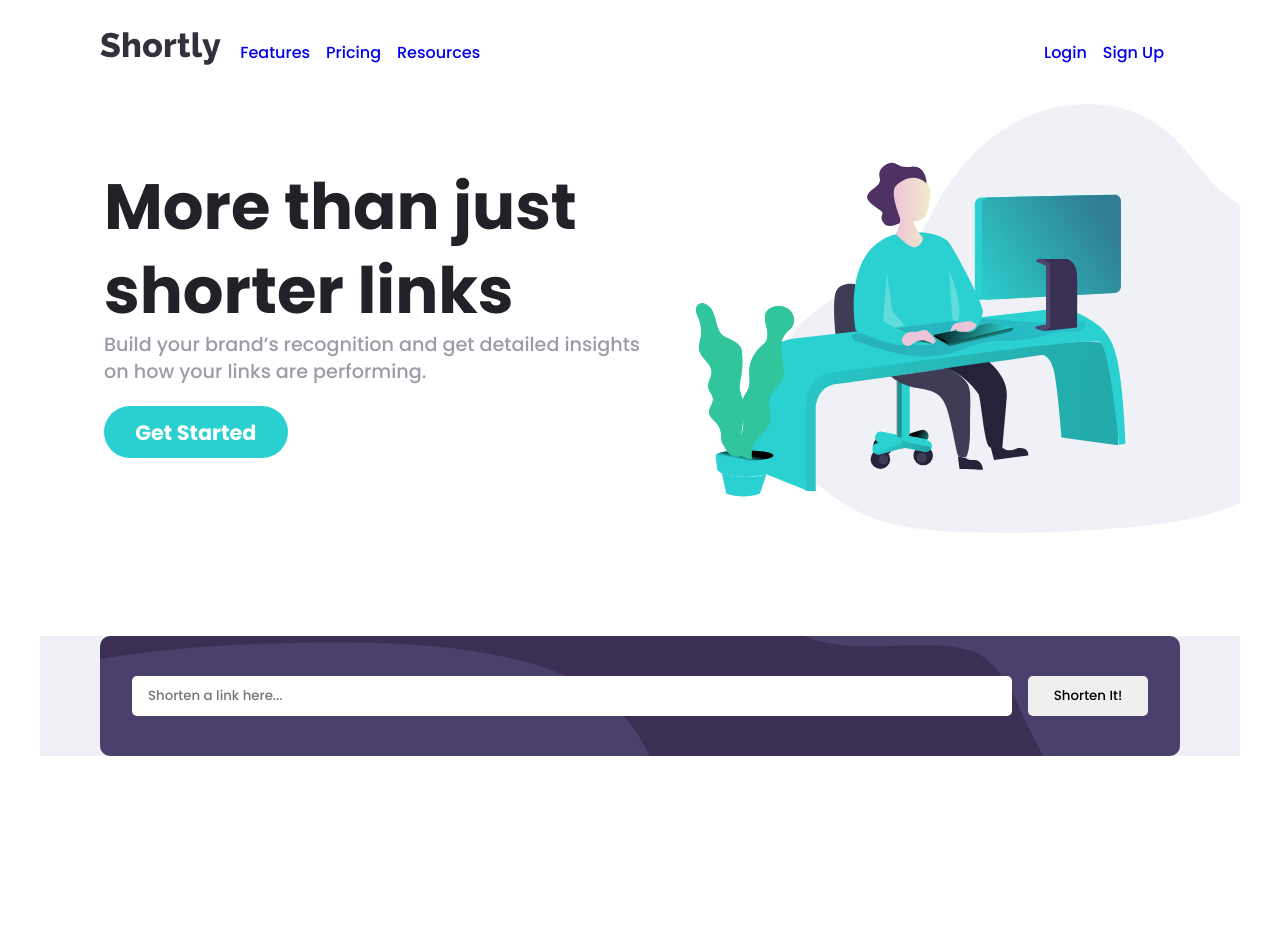
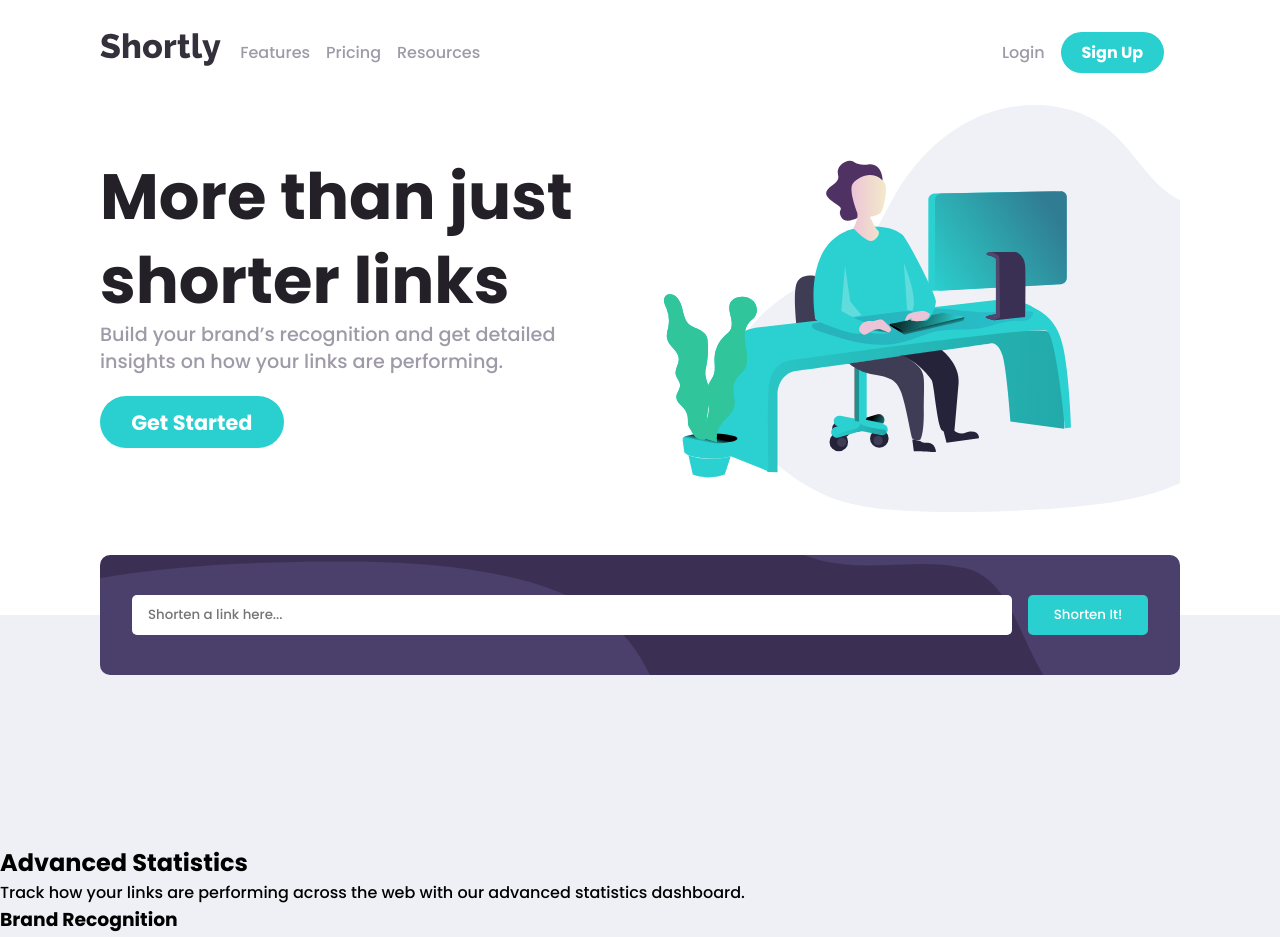
Before and after one commit to burakndmr/react-url-shorter, a React (Create React App) app: page / in a window 1280 px wide. Shown: the top 937 px of the page. Before the commit the page ends 800 px from the top, so only its background shows below. Built offline with nearby package versions, Linux system fonts and the light colour scheme.

Commit message:
fixed some issues and added styles

```diff
--- a/src/App.jsx
+++ b/src/App.jsx
@@ -6,6 +6,7 @@ import Form from "./Components/Form";
 import LinkItem from "./Components/LinkItem";
 
 import Header from "./Components/Header";
+import Detailed from "./Components/Detailed";
 function App() {
   const { shortLink, linkArray } = useContext(MainContext);
 
@@ -13,12 +14,18 @@ function App() {
     <div className="App">
       <Header />
       <section>
-        <Form />
-
-        {shortLink &&
-          linkArray.map((item, index) => (
-            <LinkItem key={index} link={item.result} />
-          ))}
+        <div className="content-container">
+          <Form />
+          <div className="links-container">
+            {shortLink &&
+              linkArray.map((item, index) => (
+                <LinkItem key={index} link={item.result} />
+              ))}
+          </div>
+        </div>
+      </section>
+      <section>
+        <Detailed />
       </section>
     </div>
   );
--- /dev/null
+++ b/src/Components/Detailed.js
@@ -0,0 +1,25 @@
+import React from "react";
+
+const Detailed = () => {
+  return (
+    <div className="detailed">
+      <h2>Advanced Statistics</h2>
+      <p>
+        Track how your links are performing across the web with our advanced
+        statistics dashboard.
+      </p>
+
+      <div className="details-container">
+        <div className="box">
+          <h3>Brand Recognition</h3>
+          <p>
+            Boost your brand recognition with each click. Generic links don't
+            mean a thing. Branded links help instil confidence in your content.
+          </p>
+        </div>
+      </div>
+    </div>
+  );
+};
+
+export default Detailed;
--- a/src/Components/Form.js
+++ b/src/Components/Form.js
@@ -38,7 +38,7 @@ const Form = () => {
   const inputHandler = (e) => {
     const input = e.target.value;
     setLink(input);
-    if (link != "") {
+    if (link !== "") {
       setEmpty(false);
     }
   };
@@ -62,7 +62,7 @@ const Form = () => {
           placeholder="Shorten a link here..."
           onChange={inputHandler}
         />
-        {empty ? <p className="empty-error">Please add a link</p> : null}
+        {empty && <p className="empty-error">Please add a link</p>}
         <input
           className="form-btn"
           type="submit"
--- a/src/Components/Navbar.js
+++ b/src/Components/Navbar.js
@@ -21,7 +21,9 @@ const Navbar = () => {
 
         <div className="login-buttons">
           <a href="#">Login</a>
-          <a href="#">Sign Up</a>
+          <a className="sign-up" href="#">
+            Sign Up
+          </a>
         </div>
       </div>
       <div className="mobile">
--- a/src/Style/style.css
+++ b/src/Style/style.css
@@ -19,6 +19,9 @@ header {
     padding-bottom: 6rem;
   }
   header .content {
+    max-width: 1200px;
+    margin: 0 auto;
+    width: 90%;
     display: -webkit-box;
     display: -ms-flexbox;
     display: flex;
@@ -32,7 +35,6 @@ header {
     -webkit-box-direction: reverse;
         -ms-flex-direction: row-reverse;
             flex-direction: row-reverse;
-    margin-left: 5vw;
   }
   header .content .text {
     width: 50vw;
@@ -59,6 +61,7 @@ header {
 @media screen and (max-width: 800px) {
   header .content {
     display: block;
+    padding-bottom: 5rem;
   }
   header .image {
     margin-left: 1rem;
@@ -96,11 +99,17 @@ header .btn {
   font-weight: 700;
   border-radius: 500px;
   margin: 1em auto;
+  cursor: pointer;
+}
+
+header .btn:hover {
+  background-color: #8ceeee;
 }
 
 nav {
   max-width: 1200px;
   margin: 0 auto;
+  width: 90%;
   display: -webkit-box;
   display: -ms-flexbox;
   display: flex;
@@ -111,8 +120,6 @@ nav {
       -ms-flex-align: center;
           align-items: center;
   padding: 2em 0;
-  width: 90%;
-  margin: 0 auto;
 }
 
 nav .logo {
@@ -133,7 +140,12 @@ nav .navbar-element {
 }
 
 nav .navbar-element .links a {
+  color: #9e9aa7;
   margin-right: 1em;
+}
+
+nav .navbar-element .links a:hover {
+  color: #232127;
 }
 
 nav .navbar-element .login-buttons {
@@ -149,7 +161,25 @@ nav .navbar-element .login-buttons {
 }
 
 nav .navbar-element .login-buttons a {
+  color: #9e9aa7;
   margin-right: 1em;
+}
+
+nav .navbar-element .login-buttons a:hover {
+  color: #232127;
+}
+
+nav .navbar-element .login-buttons .sign-up {
+  color: #fff;
+  background-color: #2acfcf;
+  padding: 0.5em 1.3em;
+  font-weight: 700;
+  border-radius: 500px;
+}
+
+nav .navbar-element .login-buttons .sign-up:hover {
+  color: #fff;
+  background-color: #8ceeee;
 }
 
 @media screen and (max-width: 800px) {
@@ -207,13 +237,23 @@ nav .mobile {
 
 section {
   background-color: #eff0f5;
+  position: relative;
+}
+
+section .content-container {
   max-width: 1200px;
   margin: 0 auto;
 }
 
-section .form-container {
+section .content-container .form-container {
+  position: absolute;
+  top: -60px;
+  left: 50%;
+  -webkit-transform: translateX(-50%);
+          transform: translateX(-50%);
   margin: 0 auto;
   width: 90%;
+  max-width: 1080px;
   background-image: url("../Assets/images/bg-shorten-desktop.svg");
   background-color: #3b3054;
   background-position: center;
@@ -222,7 +262,7 @@ section .form-container {
   padding: 2.5rem 2rem;
 }
 
-section .form-container form {
+section .content-container .form-container form {
   width: 100%;
   display: -webkit-box;
   display: -ms-flexbox;
@@ -236,7 +276,7 @@ section .form-container form {
   position: relative;
 }
 
-section .form-container form .form-input {
+section .content-container .form-container form .form-input {
   border: none;
   border-radius: 5px;
   -webkit-box-flex: 1;
@@ -247,27 +287,27 @@ section .form-container form .form-input {
   outline: none;
 }
 
-section .form-container form .form-input.empty {
-  border: red solid 1px;
+section .content-container .form-container form .form-input.empty {
+  border: #f46262 solid 3px;
 }
 
-section .form-container form .form-input.empty::-webkit-input-placeholder {
-  color: red;
+section .content-container .form-container form .form-input.empty::-webkit-input-placeholder {
+  color: #f46262;
 }
 
-section .form-container form .form-input.empty:-ms-input-placeholder {
-  color: red;
+section .content-container .form-container form .form-input.empty:-ms-input-placeholder {
+  color: #f46262;
 }
 
-section .form-container form .form-input.empty::-ms-input-placeholder {
-  color: red;
+section .content-container .form-container form .form-input.empty::-ms-input-placeholder {
+  color: #f46262;
 }
 
-section .form-container form .form-input.empty::placeholder {
-  color: red;
+section .content-container .form-container form .form-input.empty::placeholder {
+  color: #f46262;
 }
 
-section .form-container form .empty-error {
+section .content-container .form-container form .empty-error {
   position: absolute;
   left: 0;
   top: 42px;
@@ -276,11 +316,81 @@ section .form-container form .empty-error {
   color: #f46262;
 }
 
-section .form-container form .form-btn {
+section .content-container .form-container form .form-btn {
   border: none;
   border-radius: 5px;
   height: 2.5rem;
   margin-left: 1rem;
   width: 120px;
 }
+
+section .content-container .form-container form .form-btn {
+  color: #fff;
+  background-color: #2acfcf;
+}
+
+section .content-container .form-container form .form-btn:hover {
+  background-color: #8ceeee;
+}
+
+section .content-container .links-container {
+  padding-top: 5rem;
+}
+
+section .content-container .link-item-container {
+  width: 90%;
+  margin-top: 1rem;
+  margin-left: auto;
+  margin-right: auto;
+  border-radius: 10px;
+  background-color: #fff;
+  padding: 1rem 2rem;
+  display: -webkit-box;
+  display: -ms-flexbox;
+  display: flex;
+  -webkit-box-align: center;
+      -ms-flex-align: center;
+          align-items: center;
+  -webkit-box-pack: justify;
+      -ms-flex-pack: justify;
+          justify-content: space-between;
+}
+
+section .content-container .link-item-container .link-item-short {
+  display: -webkit-box;
+  display: -ms-flexbox;
+  display: flex;
+  -webkit-box-align: center;
+      -ms-flex-align: center;
+          align-items: center;
+  -webkit-box-pack: center;
+      -ms-flex-pack: center;
+          justify-content: center;
+}
+
+section .content-container .link-item-container .link-item-short a {
+  margin-right: 1rem;
+  color: #2acfcf;
+}
+
+section .content-container .link-item-container button {
+  border: none;
+  border-radius: 5px;
+  height: 2.3rem;
+  width: 6rem;
+  color: #fff;
+  background-color: #2acfcf;
+}
+
+section .content-container .link-item-container button:hover {
+  background-color: #8ceeee;
+}
+
+section .content-container .link-item-container button.clicked {
+  background-color: #3b3054;
+}
+
+section .detailed {
+  padding-top: 150px;
+}
 /*# sourceMappingURL=style.css.map */
--- a/src/Style/style.scss
+++ b/src/Style/style.scss
@@ -1,5 +1,8 @@
 @import "./utilities.scss";
-
+//TODO add more styles for navbar
+//TODO add styles for responsive navbar
+//TODO add hamburger menu icon
+//TODO make responsive input and links
 @import url("https://fonts.googleapis.com/css2?family=Poppins:wght@500;700&display=swap");
 * {
   margin: 0;
@@ -18,11 +21,15 @@ header {
       padding-bottom: 6rem;
     }
     & .content {
+      max-width: 1200px;
+      margin: 0 auto;
+      width: 90%;
+
       display: flex;
       align-items: center;
       justify-content: space-between;
       flex-direction: row-reverse;
-      margin-left: 5vw;
+      // margin-left: 5vw;
       & .text {
         width: 50vw;
         margin-right: 3rem;
@@ -49,6 +56,7 @@ header {
   @media screen and (max-width: 800px) {
     & .content {
       display: block;
+      padding-bottom: 5rem;
     }
     & .image {
       margin-left: 1rem;
@@ -86,17 +94,21 @@ header {
     font-weight: 700;
     border-radius: 500px;
     margin: 1em auto;
+    cursor: pointer;
+
+    &:hover {
+      background-color: $hover-cyan;
+    }
   }
 }
 nav {
   max-width: 1200px;
   margin: 0 auto;
+  width: 90%;
   display: flex;
   justify-content: space-between;
   align-items: center;
   padding: 2em 0;
-  width: 90%;
-  margin: 0 auto;
 
   .logo {
     margin-right: 1.2rem;
@@ -109,7 +121,11 @@ nav {
     justify-content: space-between;
     & .links {
       a {
+        color: $grayish-violet;
         margin-right: 1em;
+        &:hover {
+          color: $very-dark-violet;
+        }
       }
     }
     & .login-buttons {
@@ -117,7 +133,22 @@ nav {
       align-items: center;
       justify-content: space-between;
       a {
+        color: $grayish-violet;
         margin-right: 1em;
+        &:hover {
+          color: $very-dark-violet;
+        }
+      }
+      & .sign-up {
+        color: #fff;
+        background-color: $cyan;
+        padding: 0.5em 1.3em;
+        font-weight: 700;
+        border-radius: 500px;
+        &:hover {
+          color: #fff;
+          background-color: $hover-cyan;
+        }
       }
     }
     &.close {
@@ -159,11 +190,20 @@ nav {
 }
 section {
   background-color: $bg-section;
+  position: relative;
+  & .content-container {
     max-width: 1200px;
     margin: 0 auto;
+
     & .form-container {
+      position: absolute;
+      top: -60px;
+      left: 50%;
+      transform: translateX(-50%);
+
       margin: 0 auto;
       width: 90%;
+      max-width: 1080px;
       background-image: url("../Assets/images/bg-shorten-desktop.svg");
       background-color: $dark-violet;
       background-position: center;
@@ -184,9 +224,9 @@ section {
           padding-left: 1rem;
           outline: none;
           &.empty {
-          border: red solid 1px;
+            border: $red solid 3px;
             &::placeholder {
-            color: red;
+              color: $red;
             }
           }
         }
@@ -206,6 +246,56 @@ section {
           margin-left: 1rem;
           width: 120px;
         }
+        & .form-btn {
+          color: #fff;
+          background-color: $cyan;
+          &:hover {
+            background-color: $hover-cyan;
           }
         }
       }
+    }
+    & .links-container {
+      padding-top: 5rem;
+    }
+    & .link-item-container {
+      width: 90%;
+      margin-top: 1rem;
+      margin-left: auto;
+      margin-right: auto;
+
+      border-radius: 10px;
+      background-color: #fff;
+      padding: 1rem 2rem;
+      display: flex;
+      align-items: center;
+      justify-content: space-between;
+      & .link-item-short {
+        display: flex;
+        align-items: center;
+        justify-content: center;
+        & a {
+          margin-right: 1rem;
+          color: $cyan;
+        }
+      }
+      & button {
+        border: none;
+        border-radius: 5px;
+        height: 2.3rem;
+        width: 6rem;
+        color: #fff;
+        background-color: $cyan;
+        &:hover {
+          background-color: $hover-cyan;
+        }
+        &.clicked {
+          background-color: $dark-violet;
+        }
+      }
+    }
+  }
+  & .detailed {
+    padding-top: 150px;
+  }
+}
--- a/src/Style/utilities.scss
+++ b/src/Style/utilities.scss
@@ -1,4 +1,5 @@
 $cyan: hsl(180, 66%, 49%);
+$hover-cyan: hsl(180, 74%, 74%);
 $dark-violet: hsl(257, 27%, 26%);
 $red: hsl(0, 87%, 67%);
 $gray: hsl(0, 0%, 75%);
```
Also changed, not shown: src/Components/LinkItem.js (+13 -10 lines), 1 other file (tests, documents, lock files or other folders). Lines whose indentation alone changed are shown as unchanged.
